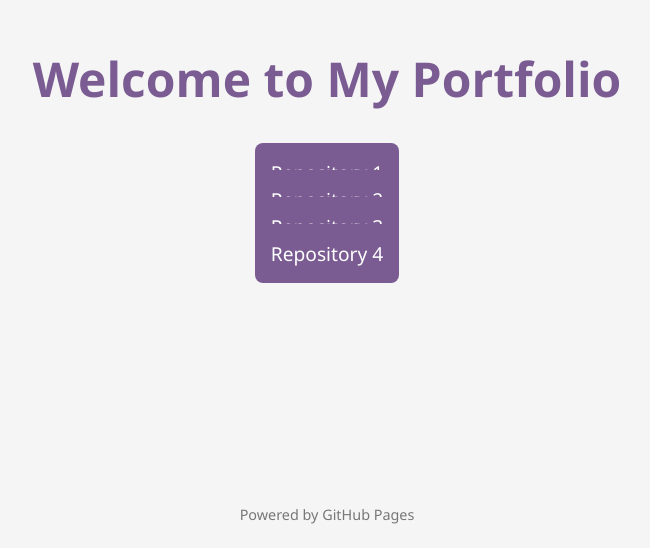
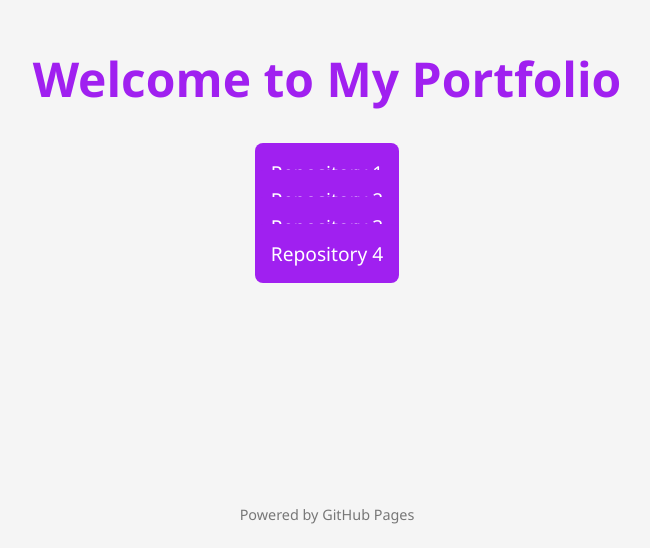
Before and after one commit to dileep-kumar-koppula/https-dileep-kumar-koppula.github.io-, a plain HTML site: page index.html in a window 1280 px wide. Shown: the part 252-800 px from the top of the page, without its empty margins (313-963 px from the left). Drawn offline with Linux system fonts and the light colour scheme.

Commit message:
Update index.html

```diff
--- a/index.html
+++ b/index.html
@@ -22,7 +22,7 @@
     h1 {
       margin-bottom: 2rem;
       font-size: 3rem;
-      color: #7A5C92; /* Soft Sea Pearl Violet */
+      color: #A020F0; /* Soft Sea Pearl Violet */
     }
 
     .repo-list {
@@ -35,7 +35,7 @@
     }
 
     .repo-item {
-      background-color: #7A5C92; /* Sea Pearl Violet background for repo items */
+      background-color: #A020F0; /* Sea Pearl Violet background for repo items */
       color: white;
       padding: 1rem;
       margin: 0.5rem;
@@ -47,7 +47,7 @@
     }
 
     .repo-item:hover {
-      background-color: #9E7AA0; /* Lighter Sea Pearl Violet on hover */
+      background-color: #A020F0; /* Lighter Sea Pearl Violet on hover */
     }
 
     footer {
```
